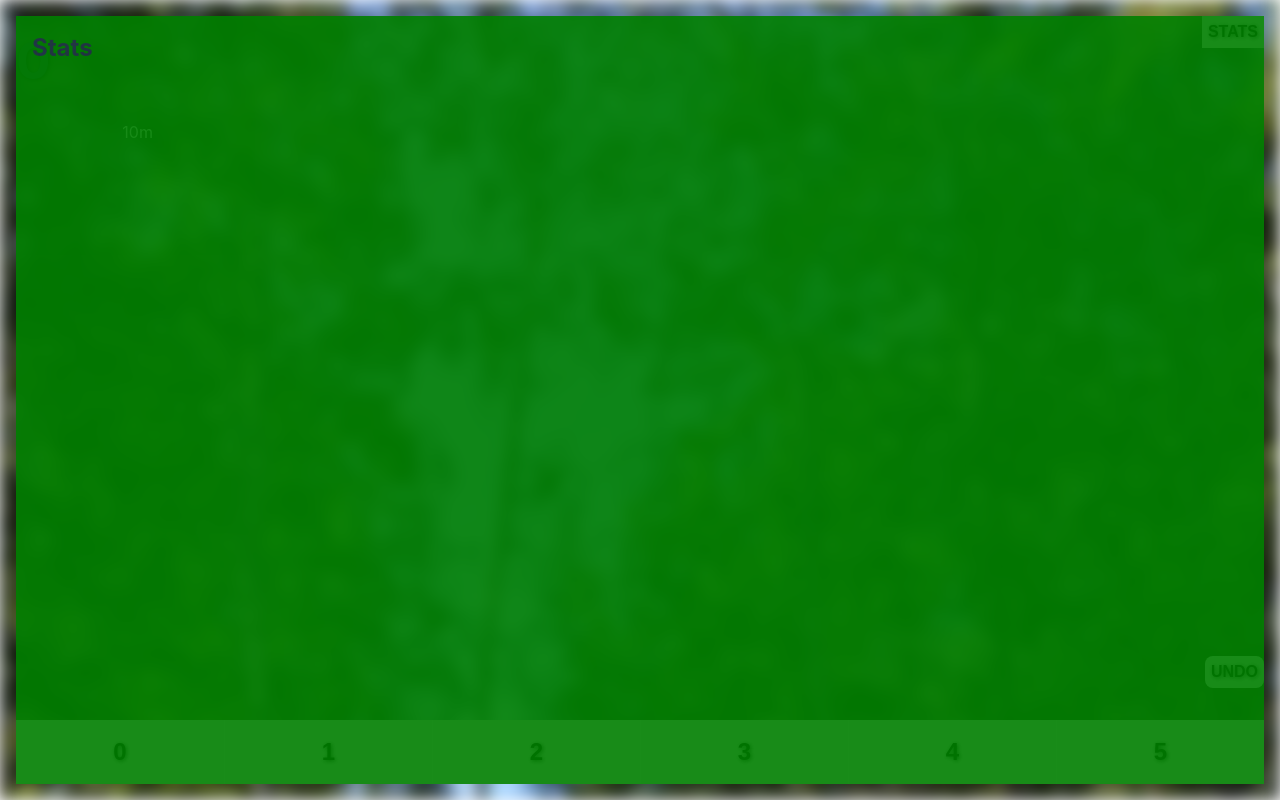
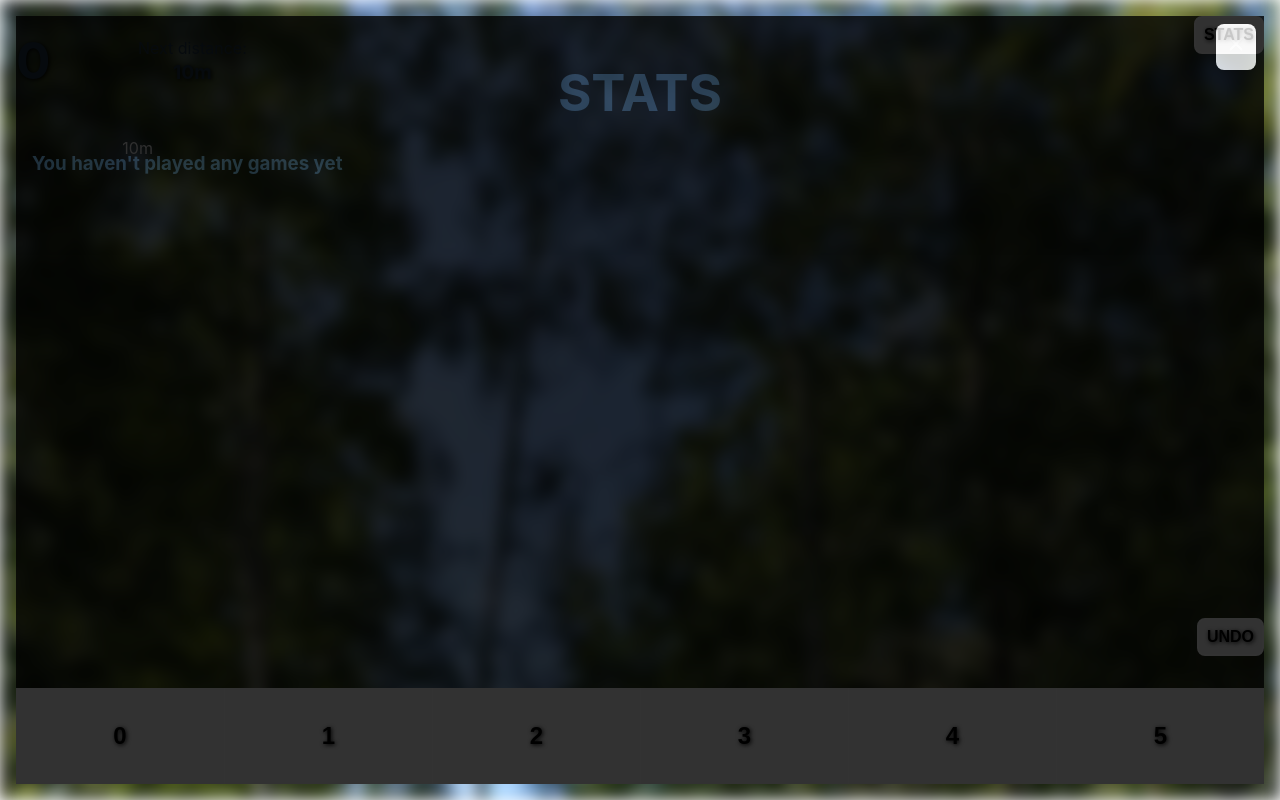
Before and after one commit to TommiHo/PuttBuddy, a Vue app: page / in a window 1280 px wide. Both pictures are taken after a click on the button "STATS". Built offline with nearby package versions, Linux system fonts and the light colour scheme.

Commit message:
bug fixes, stats view improvements

```diff
--- a/src/components/Buttons.vue
+++ b/src/components/Buttons.vue
@@ -37,14 +37,15 @@ function addScore(score: number) {
 }
 
 .scoreButton {
-  height: 4rem;
+  height: 6rem;
   font-size: x-large;
+  border: 0;
+  border-radius: 0;
 }
 .scoreButton:not(:first-child) {
   border-left: 1px solid white;
 }
 .undo {
   align-self: flex-end;
-  border-radius: 8px;
 }
 </style>
--- a/src/components/Jyly.vue
+++ b/src/components/Jyly.vue
@@ -29,27 +29,23 @@ function undo() {
 }
 
 function saveScores() {
-  const previousScores = localStorage.getItem("totalScores");
-  localStorage.setItem(
-    "totalScores",
-    previousScores
-      ? [previousScores, calculateTotalScore()].toString()
-      : [calculateTotalScore()].toString()
-  );
-
-  const previousRounds = localStorage.getItem("rounds");
-  const round = distances.value.slice(0, 20).map((distance, index) => ({
+  const previousScores = localStorage.getItem("scores");
+  const roundData = {
+    rounds: distances.value.slice(0, 20).map((distance, index) => ({
       distance,
       putts: successfulPutts.value[index],
-  }));
+    })),
+    score: calculateTotalScore(),
+    date: new Date(),
+  };
   localStorage.setItem(
-    "rounds",
-    previousRounds
-      ? JSON.stringify([...JSON.parse(previousRounds), round])
-      : JSON.stringify([round])
+    "scores",
+    previousScores
+      ? JSON.stringify([...JSON.parse(previousScores), roundData])
+      : JSON.stringify([roundData])
   );
   successfulPutts.value.splice(0);
-  distances.value.splice(0);
+  distances.value.splice(1);
 }
 
 function newRound() {
@@ -60,7 +56,13 @@ function newRound() {
 <template>
   <div class="background"></div>
   <div class="content">
+    <div class="score-row">
       <h1 class="totalScore">{{ calculateTotalScore() }}</h1>
+      <div class="next-distance">
+        <span>Next distance:</span>
+        <span class="distance">{{ distances[distances.length - 1] }}m</span>
+      </div>
+    </div>
     <button class="stats-toggle" type="button" @click="showStats = !showStats">
       STATS
     </button>
@@ -73,13 +75,16 @@ function newRound() {
       @addScore="(score) => successfulPutts.length < 20 && addScore(score)"
       @undo="undo()"
     />
+    <div class="new-round-button-container">
       <button
         v-if="successfulPutts.length === 20"
         type="button"
+        class="new-round-button"
         @click="newRound()"
       >
         New round
       </button>
+    </div>
     <Stats v-if="showStats" @click="showStats = !showStats" />
   </div>
 </template>
@@ -108,9 +113,42 @@ function newRound() {
   left: 0;
   right: 0;
 }
+
+.score-row {
+  display: flex;
+}
 .totalScore {
   margin-left: 1rem;
   text-shadow: 1px 1px 4px black;
+  width: 90px;
+}
+
+.next-distance {
+  display: flex;
+  flex-direction: column;
+  justify-content: center;
+  align-items: center;
+}
+
+.distance {
+  font-size: larger;
+  font-weight: bold;
+  text-shadow: 1px 1px 4px black;
+}
+
+.new-round-button-container {
+  width: 100%;
+  display: flex;
+  justify-content: center;
+  position: absolute;
+  bottom: 20%;
+}
+
+.new-round-button {
+  font-size: x-large;
+  padding: 1rem;
+  width: unset;
+  height: unset;
 }
 
 .stats-toggle {
--- a/src/components/Stats.vue
+++ b/src/components/Stats.vue
@@ -1,31 +1,76 @@
 <script setup lang="ts">
-const roundsPlayed = localStorage.getItem("rounds");
-const allScores = localStorage
-  .getItem("totalScores")
-  ?.split(",")
-  .map((score) => +score);
+type Score = {
+  rounds: { distance: number; putts: number }[];
+  score: number;
+  date: Date;
+};
+const scores = localStorage.getItem("scores");
+const allScores: Score[] = scores && JSON.parse(scores);
+const totalScores = allScores && allScores.map((i) => i.score);
+const average =
+  totalScores && totalScores.reduce((a, b) => a + b, 0) / totalScores.length;
 </script>
 
 <template>
   <div class="modal">
-    <h2>Stats</h2>
-    <h3 v-if="roundsPlayed">
-      Rounds played: {{ JSON.parse(roundsPlayed).length }}
-    </h3>
-    <h3 v-if="allScores">Best round: {{ Math.max(...allScores) }}</h3>
+    <h1 class="heading">STATS</h1>
+    <button class="close-button" type="button">
+      <img src="../assets/icon_close.svg" />
+    </button>
+    <div class="row" v-if="scores">
+      <h3 class="title">Games played:</h3>
+      <h2 class="score">{{ JSON.parse(scores).length }}</h2>
+    </div>
+    <div class="row" v-if="totalScores">
+      <h3 class="title">Best:</h3>
+      <h2 class="score">{{ Math.max(...totalScores) }}</h2>
+    </div>
+    <div class="row" v-if="average">
+      <h3 class="title">Average:</h3>
+      <h2 class="score">{{ Math.round(average) }}</h2>
+    </div>
+    <div v-if="totalScores" class="previous-scores">
+      <h3>10 previous games:</h3>
+      <div v-for="score in allScores">
+        <span>{{ new Date(score.date).toLocaleDateString("fi-FI") }}: </span>
+        <b>{{ score.score }}</b>
+      </div>
+    </div>
+    <h3 v-if="!scores">You haven't played any games yet</h3>
   </div>
 </template>
 
 <style scoped>
+.heading {
+  text-align: center;
+}
 .modal {
   z-index: 1;
-  background-color: green;
-  opacity: 0.9;
+  background-color: black;
+  opacity: 0.8;
   position: absolute;
   top: 1rem;
   bottom: 1rem;
   left: 1rem;
   right: 1rem;
-  padding: 0 1rem;
+  padding: 1rem;
+  overflow: auto;
+}
+
+.close-button {
+  position: absolute;
+  right: 0.5rem;
+  top: 0.5rem;
+  font-size: x-large;
+  border: 0;
+}
+
+.row {
+  display: flex;
+  justify-content: space-between;
+}
+
+.previous-scores {
+  list-style-type: none;
 }
 </style>
--- a/src/style.css
+++ b/src/style.css
@@ -36,8 +36,9 @@ h1 {
 
 button {
   background-color: transparent;
-  border: 0;
-  height: 2rem;
+  border: 2px solid white;
+  border-radius: 8px;
+  padding: 0.5rem;
   font-weight: bold;
   font-size: medium;
   text-shadow: 1px 1px 4px black;
```
Also changed, not shown: src/assets/icon_close.svg (added). Lines whose indentation alone changed are shown as unchanged.
